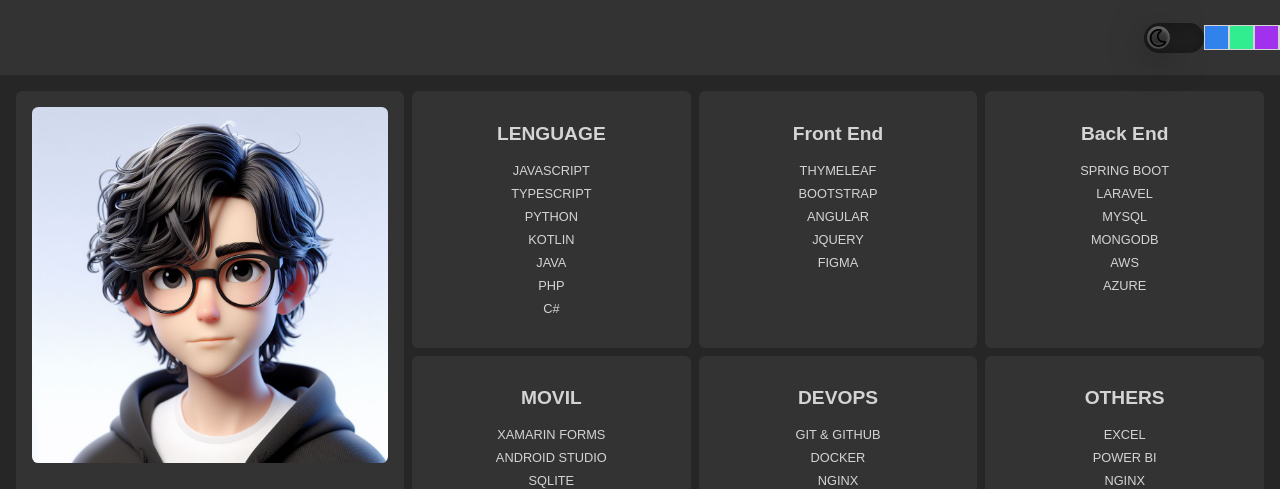
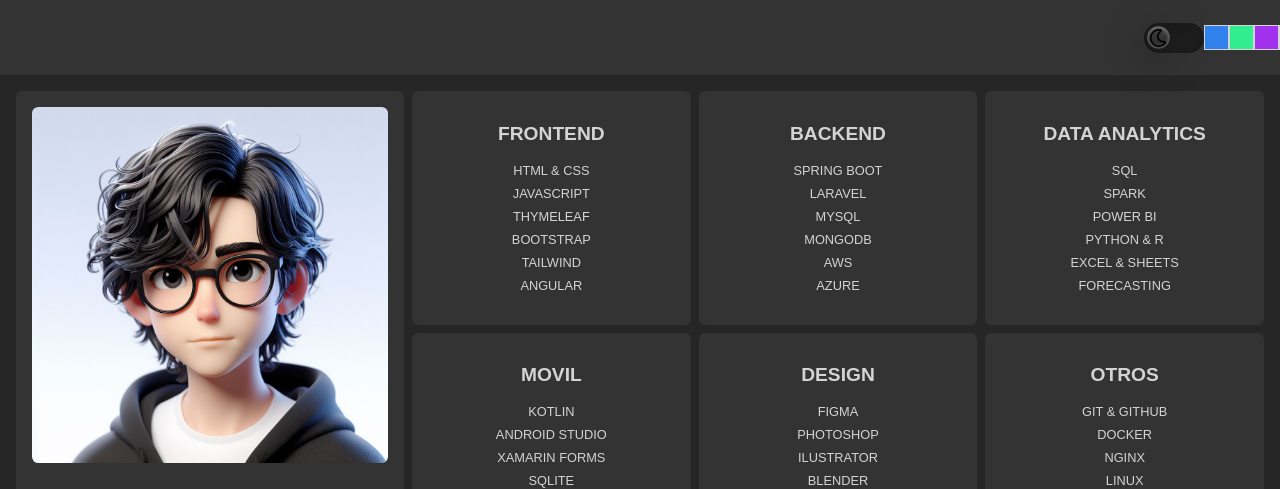
Before and after one commit to DanteLuque/portfolio, a plain HTML site: page index.html in a window 1280 px wide. Shown: the top 489 px of the page. Drawn offline with Linux system fonts and the light colour scheme.

Commit message:
Se establecieron las skills

```diff
--- a/index.html
+++ b/index.html
@@ -114,40 +114,17 @@
       </section>
       <!--HABILIDADES-->
       <section class="column column--right column--skills">
+
+
         <article class="card card-skills">
-          <h2 class="card__title-skill">LENGUAGE</h2>
-
+          <h2 class="card__title-skill">FRONTEND</h2>
           <div class="skills">
+            <div class="skills__item">
+              <p class="skills__tech">HTML & CSS</p>
+            </div>
             <div class="skills__item">
               <p class="skills__tech">JAVASCRIPT</p>
             </div>
-            <div class="skills__item">
-              <p class="skills__tech">TYPESCRIPT</p>
-            </div>
-            <div class="skills__item">
-              <p class="skills__tech">PYTHON</p>
-            </div>
-            <div class="skills__item">
-              <p class="skills__tech">KOTLIN</p>
-            </div>
-            <div class="skills__item">
-              <p class="skills__tech">JAVA</p>
-            </div>
-            <div class="skills__item">
-              <p class="skills__tech">PHP</p>
-            </div>
-            <div class="skills__item">
-              <p class="skills__tech">C#</p>
-            </div>
-          </div>
-        </article>
-
-
-        <article class="card card-skills">
-          <h2 class="card__title-skill">Front End</h2>
-
-          <div class="skills">
-
             <div class="skills__item">
               <p class="skills__tech">THYMELEAF</p>
             </div>
@@ -155,19 +132,16 @@
               <p class="skills__tech">BOOTSTRAP</p>
             </div>
             <div class="skills__item">
-              <p class="skills__tech">ANGULAR</p>
+              <p class="skills__tech">TAILWIND</p>
             </div>
             <div class="skills__item">
-              <p class="skills__tech">JQUERY</p>
-            </div>
-            <div class="skills__item">
-              <p class="skills__tech">FIGMA</p>
+              <p class="skills__tech">ANGULAR</p>
             </div>
           </div>
         </article>
 
         <article class="card card-skills">
-          <h2 class="card__title-skill">Back End</h2>
+          <h2 class="card__title-skill">BACKEND</h2>
           <div class="skills">
             <div class="skills__item">
               <p class="skills__tech">SPRING BOOT</p>
@@ -190,15 +164,47 @@
           </div>
         </article>
 
+        <article class="card card-skills">
+          <h2 class="card__title-skill">DATA ANALYTICS</h2>
+          <div class="skills">
+            <div class="skills__item">
+              <p class="skills__tech">SQL</p>
+            </div>
+
+            <div class="skills__item">
+              <p class="skills__tech">SPARK</p>
+            </div>
+            <div class="skills__item">
+              <p class="skills__tech">POWER BI</p>
+            </div>
+            <div class="skills__item">
+              <p class="skills__tech">PYTHON & R</p>
+            </div>
+             <!-- Estadistica descriptiva -->
+            <!-- Estadistica inferencial -->
+            <div class="skills__item">
+              <p class="skills__tech">EXCEL & SHEETS</p>
+            </div>
+            <!-- machine learning para forecasting -->
+            <div class="skills__item">
+              <p class="skills__tech">FORECASTING</p>
+            </div>
+
+          </div>
+        </article>
+
 
         <article class="card card-skills">
           <h2 class="card__title-skill">MOVIL</h2>
           <div class="skills">
             <div class="skills__item">
-              <p class="skills__tech">XAMARIN FORMS</p>
+              <p class="skills__tech">KOTLIN</p>
             </div>
             <div class="skills__item">
               <p class="skills__tech">ANDROID STUDIO</p>
+            </div>
+            <div class="skills__item">
+              <p class="skills__tech">XAMARIN FORMS</p>
             </div>
             <div class="skills__item">
               <p class="skills__tech">SQLITE</p>
@@ -207,12 +213,31 @@
         </article>
 
         <article class="card card-skills">
-          <h2 class="card__title-skill">DEVOPS</h2>
+          <h2 class="card__title-skill">DESIGN</h2>
+          <div class="skills">
+          <div class="skills__item">
+            <p class="skills__tech">FIGMA</p>
+          </div>
+
+          <div class="skills__item">
+            <p class="skills__tech">PHOTOSHOP</p>
+          </div>
+          <div class="skills__item">
+            <p class="skills__tech">ILUSTRATOR</p>
+          </div>
+          <div class="skills__item">
+            <p class="skills__tech">BLENDER</p>
+             <!--<div class="skills__bar skills__bar--90"></div>-->
+          </div>
+          </div>
+        </article>
+
+        <article class="card card-skills">
+          <h2 class="card__title-skill">OTROS</h2>
           <div class="skills">
           <div class="skills__item">
             <p class="skills__tech">GIT & GITHUB</p>
           </div>
-              <!--<div class="skills__bar skills__bar--90"></div>-->
           <div class="skills__item">
             <p class="skills__tech">DOCKER</p>
           </div>
@@ -225,24 +250,6 @@
           </div>
         </article>
 
-        <article class="card card-skills">
-          <h2 class="card__title-skill">OTHERS</h2>
-          <div class="skills">
-          <div class="skills__item">
-            <p class="skills__tech">EXCEL</p>
-          </div>
-              <!--<div class="skills__bar skills__bar--90"></div>-->
-          <div class="skills__item">
-            <p class="skills__tech">POWER BI</p>
-          </div>
-          <div class="skills__item">
-            <p class="skills__tech">NGINX</p>
-          </div>
-          <div class="skills__item">
-            <p class="skills__tech">LINUX</p>
-          </div>
-          </div>
-        </article>
         <!--PROYECTOS-->
         <article class="card card--project">
           <div class="card__image-container">
```
